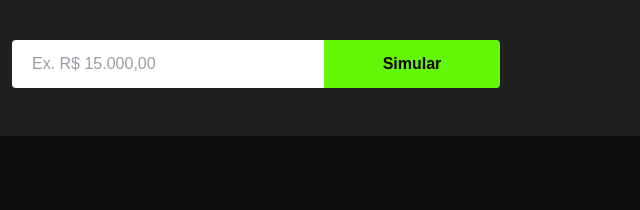
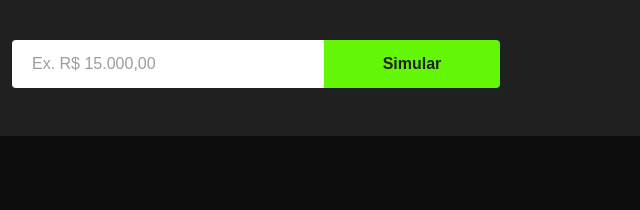
Before and after one commit to MarlonLencina/cashfacillandingpage, a plain HTML site: page index.html in a window 1280 px wide. Shown: the part 741-951 px from the top of the page, 640-1280 px from the left. Drawn offline with nearby package versions, Linux system fonts and the light colour scheme.

Commit message:
color fix

```diff
--- a/sccs/_fgts.scss
+++ b/sccs/_fgts.scss
@@ -77,7 +77,7 @@
             font-weight: 900;
             border-style: none;
             text-decoration: none;
-            color: #000;
+            color: #202020;
             line-height: 24px;
         }
 
```
Also changed, not shown: sccs/main.css, 1 other file.
